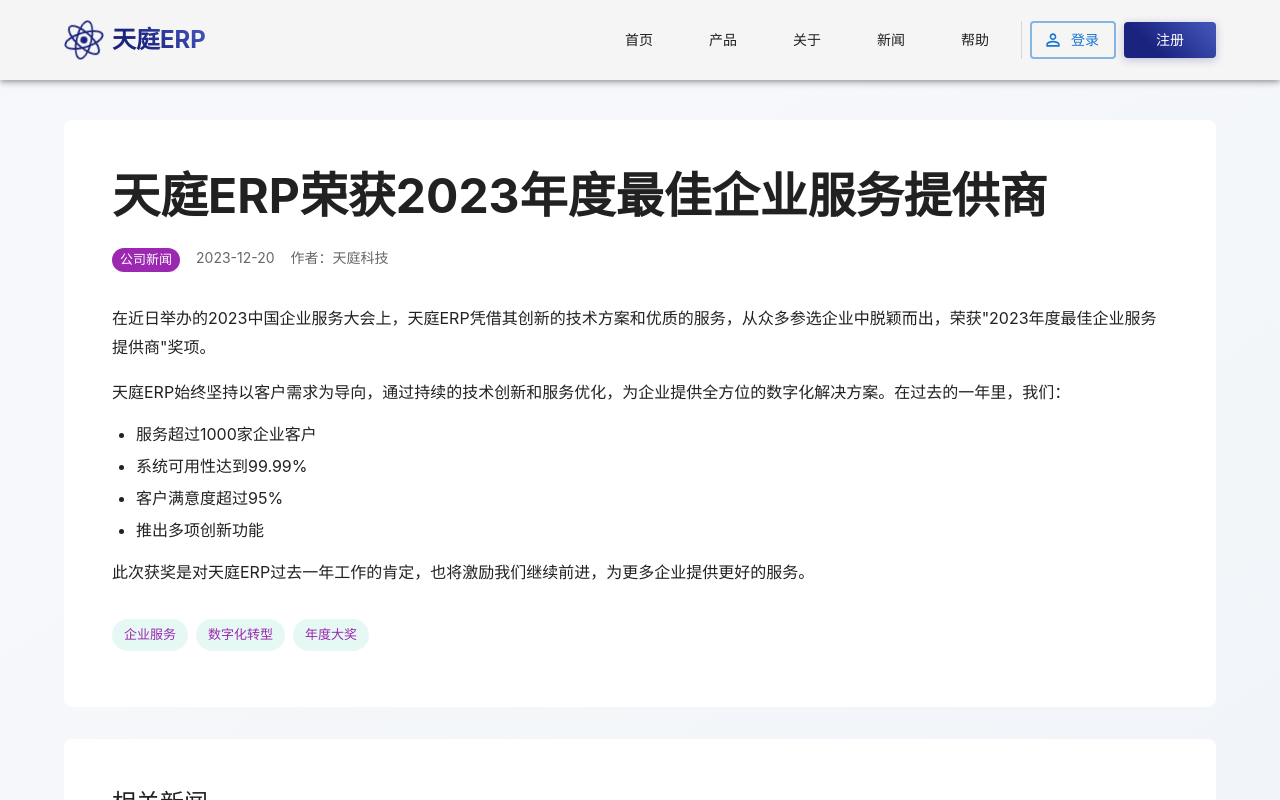
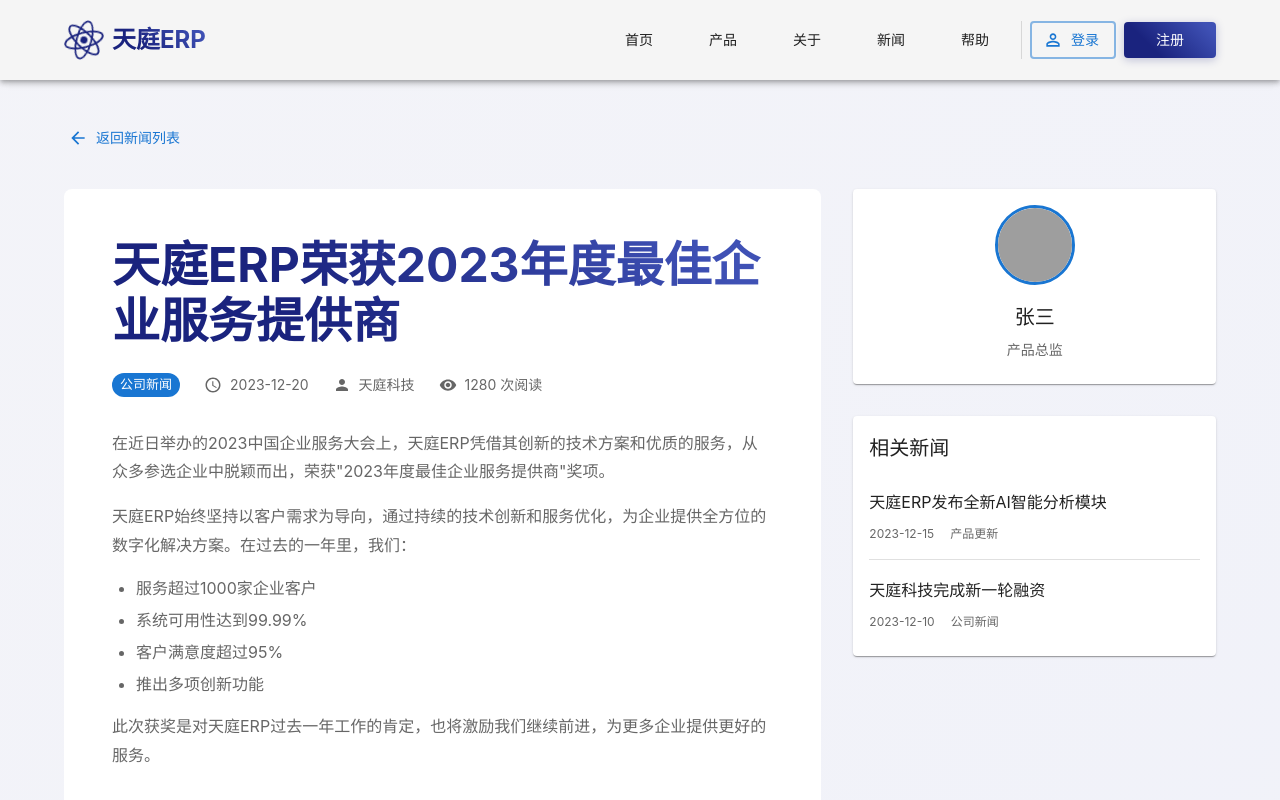
Before and after one commit to leeezw/official-website, a Next.js app: page /news/1 in a window 1280 px wide. Shown: the top 800 px of the page. Built offline with nearby package versions, Linux system fonts and the light colour scheme; grey boxes are pictures that could not be loaded.

Commit message:
新闻页面统一

```diff
--- a/app/components/theme.ts
+++ b/app/components/theme.ts
@@ -104,62 +104,79 @@ const theme = createTheme({
         },
         outlined: {
           borderWidth: '2px',
+          borderColor: '#1A237E',
+          color: '#1A237E',
           '&:hover': {
             borderWidth: '2px',
+            borderColor: '#3F51B5',
+            backgroundColor: 'rgba(26, 35, 126, 0.04)',
           },
         },
-      },
-    },
-    MuiAppBar: {
-      styleOverrides: {
-        root: {
-          backgroundColor: 'rgba(255, 255, 255, 0.95)',
-          backdropFilter: 'blur(10px)',
-          boxShadow: '0 2px 10px rgba(26, 35, 126, 0.1)',
-        },
-      },
-    },
-    MuiCard: {
-      styleOverrides: {
-        root: {
-          boxShadow: '0 4px 20px rgba(26, 35, 126, 0.1)',
-          transition: 'all 0.3s ease',
+        text: {
+          color: '#1A237E',
           '&:hover': {
-            transform: 'translateY(-8px)',
-            boxShadow: '0 8px 30px rgba(26, 35, 126, 0.15)',
+            backgroundColor: 'rgba(26, 35, 126, 0.04)',
           },
-        },
-      },
-    },
-    MuiTypography: {
-      styleOverrides: {
-        root: {
-          fontFamily: 'PingFang SC',
         },
       },
     },
     MuiTextField: {
       styleOverrides: {
         root: {
-          fontFamily: 'PingFang SC',
           '& .MuiOutlinedInput-root': {
+            fontFamily: 'PingFang SC',
+            '& fieldset': {
+              borderColor: 'rgba(26, 35, 126, 0.2)',
+              transition: 'all 0.3s ease',
+            },
             '&:hover fieldset': {
               borderColor: '#1A237E',
             },
             '&.Mui-focused fieldset': {
               borderColor: '#1A237E',
+              borderWidth: '2px',
             },
+            '& input': {
+              color: '#1A237E',
+              '&::placeholder': {
+                color: 'rgba(26, 35, 126, 0.5)',
+                opacity: 1,
+              },
+            },
+            '& textarea': {
+              color: '#1A237E',
+              '&::placeholder': {
+                color: 'rgba(26, 35, 126, 0.5)',
+                opacity: 1,
+              },
+            },
+          },
+          '& .MuiInputLabel-root': {
+            color: 'rgba(26, 35, 126, 0.7)',
+            '&.Mui-focused': {
+              color: '#1A237E',
+            },
+          },
+          '& .MuiInputAdornment-root': {
+            color: 'rgba(26, 35, 126, 0.5)',
           },
         },
       },
     },
-    MuiInputLabel: {
+    MuiInputBase: {
       styleOverrides: {
-        root: {
-          fontFamily: 'PingFang SC',
-          '&.Mui-focused': {
-            color: '#1A237E',
+        input: {
+          '&::placeholder': {
+            color: 'rgba(26, 35, 126, 0.5)',
+            opacity: 1,
           },
+        },
+      },
+    },
+    MuiSelect: {
+      styleOverrides: {
+        icon: {
+          color: 'rgba(26, 35, 126, 0.5)',
         },
       },
     },
@@ -175,6 +192,30 @@ const theme = createTheme({
             backgroundColor: 'rgba(26, 35, 126, 0.2)',
           },
         },
+        outlined: {
+          borderColor: 'rgba(26, 35, 126, 0.3)',
+          color: '#1A237E',
+          '&:hover': {
+            backgroundColor: 'rgba(26, 35, 126, 0.04)',
+          },
+        },
+      },
+    },
+    MuiIconButton: {
+      styleOverrides: {
+        root: {
+          color: '#1A237E',
+          '&:hover': {
+            backgroundColor: 'rgba(26, 35, 126, 0.04)',
+          },
+        },
+      },
+    },
+    MuiDivider: {
+      styleOverrides: {
+        root: {
+          borderColor: 'rgba(26, 35, 126, 0.1)',
+        },
       },
     },
     MuiLink: {
@@ -187,10 +228,68 @@ const theme = createTheme({
         },
       },
     },
-    MuiDivider: {
+    MuiAccordion: {
       styleOverrides: {
         root: {
-          borderColor: 'rgba(26, 35, 126, 0.1)',
+          '&.Mui-expanded': {
+            margin: 0,
+          },
+        },
+      },
+    },
+    MuiAccordionSummary: {
+      styleOverrides: {
+        expandIconWrapper: {
+          color: '#1A237E',
+        },
+      },
+    },
+    MuiStepIcon: {
+      styleOverrides: {
+        root: {
+          color: 'rgba(26, 35, 126, 0.3)',
+          '&.Mui-active': {
+            color: '#1A237E',
+          },
+          '&.Mui-completed': {
+            color: '#3F51B5',
+          },
+        },
+        text: {
+          fill: '#FFFFFF',
+        },
+      },
+    },
+    MuiStepLabel: {
+      styleOverrides: {
+        label: {
+          color: 'rgba(26, 35, 126, 0.7)',
+          '&.Mui-active': {
+            color: '#1A237E',
+          },
+          '&.Mui-completed': {
+            color: '#3F51B5',
+          },
+        },
+      },
+    },
+    MuiAlert: {
+      styleOverrides: {
+        standardSuccess: {
+          backgroundColor: 'rgba(0, 184, 148, 0.1)',
+          color: '#00B894',
+        },
+        standardError: {
+          backgroundColor: 'rgba(255, 71, 87, 0.1)',
+          color: '#FF4757',
+        },
+        standardWarning: {
+          backgroundColor: 'rgba(255, 177, 66, 0.1)',
+          color: '#FFB142',
+        },
+        standardInfo: {
+          backgroundColor: 'rgba(26, 35, 126, 0.1)',
+          color: '#1A237E',
         },
       },
     },
--- a/app/news/[id]/page.tsx
+++ b/app/news/[id]/page.tsx
@@ -1,17 +1,28 @@
 'use client';
 import React from 'react';
-import { Box, Container, Typography, Chip, Divider, Button } from '@mui/material';
+import {
+  Box, Container, Typography, Chip, Divider, Button,
+  Grid, Card, CardContent, Avatar, Stack
+} from '@mui/material';
 import { useRouter } from 'next/navigation';
 import Header from '../../components/Header';
 import Footer from '../../components/Footer';
+import AccessTimeIcon from '@mui/icons-material/AccessTime';
+import PersonIcon from '@mui/icons-material/Person';
+import RemoveRedEyeIcon from '@mui/icons-material/RemoveRedEye';
+import ArrowBackIcon from '@mui/icons-material/ArrowBack';
 
-// 模拟新闻数据
-const newsDetail = {
-  id: 1,
+// 模拟新闻数据服务
+const getNewsDetail = (id: string) => {
+  // 实际项目中这里应该是API调用
+  return {
+    id: parseInt(id),
     title: '天庭ERP荣获2023年度最佳企业服务提供商',
     date: '2023-12-20',
     category: '公司新闻',
     author: '天庭科技',
+    readTime: '5分钟',
+    views: 1280,
     content: `
       <p>在近日举办的2023中国企业服务大会上，天庭ERP凭借其创新的技术方案和优质的服务，从众多参选企业中脱颖而出，荣获"2023年度最佳企业服务提供商"奖项。</p>
 
@@ -25,24 +36,51 @@ const newsDetail = {
       </ul>
 
       <p>此次获奖是对天庭ERP过去一年工作的肯定，也将激励我们继续前进，为更多企业提供更好的服务。</p>
+
+      <h3>创新技术方案</h3>
+      <p>天庭ERP在过去一年中推出了多项创新功能，包括：</p>
+      <ul>
+        <li>AI智能决策支持系统</li>
+        <li>全新的数据可视化平台</li>
+        <li>智能工作流引擎</li>
+        <li>多维度数据分析工具</li>
+      </ul>
+
+      <h3>服务升级</h3>
+      <p>为了提供更好的服务体验，我们：</p>
+      <ul>
+        <li>扩大了技术支持团队规模</li>
+        <li>提供7*24小时在线支持</li>
+        <li>推出企业专属顾问服务</li>
+        <li>建立了完善的培训体系</li>
+      </ul>
     `,
-  tags: ['企业服务', '数字化转型', '年度大奖'],
-  relatedNews: [
+    tags: ['企业服务', '数字化转型', '年度大奖', '技术创新'],
+    author_info: {
+      name: '张三',
+      position: '产品总监',
+      avatar: '/avatars/author.jpg'
+    },
+    related_news: [
       {
         id: 2,
         title: '天庭ERP发布全新AI智能分析模块',
         date: '2023-12-15',
+        category: '产品更新'
       },
       {
         id: 3,
         title: '天庭科技完成新一轮融资',
         date: '2023-12-10',
-    },
-  ],
+        category: '公司新闻'
+      }
+    ]
+  };
 };
 
-export default function NewsDetail() {
+export default function NewsDetail({ params }: { params: { id: string } }) {
   const router = useRouter();
+  const newsDetail = getNewsDetail(params.id);
 
   return (
     <Box>
@@ -51,10 +89,22 @@ export default function NewsDetail() {
         sx={{
           pt: 15,
           pb: 10,
-          background: 'linear-gradient(145deg, #f6f8fb 30%, #f0f4f8 90%)',
+          background: 'linear-gradient(135deg, rgba(26, 35, 126, 0.05) 0%, rgba(63, 81, 181, 0.08) 100%)',
         }}
       >
         <Container maxWidth="lg">
+          {/* 返回按钮 */}
+          <Button
+            startIcon={<ArrowBackIcon />}
+            onClick={() => router.push('/news')}
+            sx={{ mb: 4 }}
+          >
+            返回新闻列表
+          </Button>
+
+          <Grid container spacing={4}>
+            {/* 主要内容 */}
+            <Grid item xs={12} md={8}>
               <Box
                 sx={{
                   backgroundColor: 'white',
@@ -69,38 +119,62 @@ export default function NewsDetail() {
                   sx={{
                     fontWeight: 700,
                     mb: 3,
+                    background: 'linear-gradient(45deg, #1A237E 30%, #3F51B5 90%)',
+                    WebkitBackgroundClip: 'text',
+                    WebkitTextFillColor: 'transparent',
                   }}
                 >
                   {newsDetail.title}
                 </Typography>
 
-            <Box sx={{ mb: 4, display: 'flex', gap: 2, flexWrap: 'wrap' }}>
+                <Box sx={{ mb: 4, display: 'flex', gap: 3, flexWrap: 'wrap' }}>
                   <Chip
                     label={newsDetail.category}
-                color="secondary"
+                    color="primary"
                     size="small"
                   />
+                  <Box sx={{ display: 'flex', alignItems: 'center', gap: 1 }}>
+                    <AccessTimeIcon sx={{ fontSize: 18, color: 'text.secondary' }} />
                     <Typography variant="body2" color="text.secondary">
                       {newsDetail.date}
                     </Typography>
+                  </Box>
+                  <Box sx={{ display: 'flex', alignItems: 'center', gap: 1 }}>
+                    <PersonIcon sx={{ fontSize: 18, color: 'text.secondary' }} />
                     <Typography variant="body2" color="text.secondary">
-                作者：{newsDetail.author}
+                      {newsDetail.author}
                     </Typography>
+                  </Box>
+                  <Box sx={{ display: 'flex', alignItems: 'center', gap: 1 }}>
+                    <RemoveRedEyeIcon sx={{ fontSize: 18, color: 'text.secondary' }} />
+                    <Typography variant="body2" color="text.secondary">
+                      {newsDetail.views} 次阅读
+                    </Typography>
+                  </Box>
                 </Box>
 
                 <Box
+                  className="article-content"
                   dangerouslySetInnerHTML={{ __html: newsDetail.content }}
                   sx={{
                     '& p': {
                       mb: 2,
                       lineHeight: 1.8,
+                      color: 'text.secondary',
+                    },
+                    '& h3': {
+                      mt: 4,
+                      mb: 2,
+                      fontWeight: 600,
+                      color: 'primary.main',
                     },
                     '& ul': {
                       mb: 2,
                       pl: 3,
-                },
                       '& li': {
                         mb: 1,
+                        color: 'text.secondary',
+                      },
                     },
                   }}
                 />
@@ -113,60 +187,77 @@ export default function NewsDetail() {
                       sx={{
                         mr: 1,
                         mb: 1,
-                    backgroundColor: 'rgba(0, 184, 148, 0.1)',
-                    color: 'secondary.main',
+                        backgroundColor: 'rgba(26, 35, 126, 0.1)',
+                        color: 'primary.main',
                       }}
                     />
                   ))}
                 </Box>
               </Box>
+            </Grid>
+
+            {/* 侧边栏 */}
+            <Grid item xs={12} md={4}>
+              {/* 作者信息 */}
+              <Card sx={{ mb: 4 }}>
+                <CardContent sx={{ textAlign: 'center' }}>
+                  <Avatar
+                    src={newsDetail.author_info.avatar}
+                    sx={{
+                      width: 80,
+                      height: 80,
+                      mx: 'auto',
+                      mb: 2,
+                      border: '3px solid',
+                      borderColor: 'primary.main',
+                    }}
+                  />
+                  <Typography variant="h6" gutterBottom>
+                    {newsDetail.author_info.name}
+                  </Typography>
+                  <Typography variant="body2" color="text.secondary">
+                    {newsDetail.author_info.position}
+                  </Typography>
+                </CardContent>
+              </Card>
 
               {/* 相关新闻 */}
-          <Box
-            sx={{
-              backgroundColor: 'white',
-              borderRadius: 2,
-              p: { xs: 3, md: 6 },
-            }}
-          >
-            <Typography variant="h5" gutterBottom sx={{ mb: 3 }}>
+              <Card>
+                <CardContent>
+                  <Typography variant="h6" gutterBottom sx={{ mb: 3 }}>
                     相关新闻
                   </Typography>
-            <Divider sx={{ mb: 3 }} />
-            {newsDetail.relatedNews.map((news, index) => (
-              <Box
-                key={index}
-                sx={{
-                  mb: 2,
-                  '&:last-child': { mb: 0 },
-                }}
-              >
+                  <Stack spacing={2}>
+                    {newsDetail.related_news.map((news, index) => (
+                      <Box key={index}>
                         <Typography
                           variant="subtitle1"
                           sx={{
                             cursor: 'pointer',
-                    '&:hover': { color: 'secondary.main' },
+                            '&:hover': { color: 'primary.main' },
                           }}
                           onClick={() => router.push(`/news/${news.id}`)}
                         >
                           {news.title}
                         </Typography>
-                <Typography variant="body2" color="text.secondary">
+                        <Box sx={{ display: 'flex', gap: 2, mt: 1 }}>
+                          <Typography variant="caption" color="text.secondary">
                             {news.date}
                           </Typography>
+                          <Typography variant="caption" color="text.secondary">
+                            {news.category}
+                          </Typography>
+                        </Box>
+                        {index < newsDetail.related_news.length - 1 && (
+                          <Divider sx={{ mt: 2 }} />
+                        )}
                       </Box>
                     ))}
-          </Box>
-
-          <Box sx={{ mt: 4, textAlign: 'center' }}>
-            <Button
-              variant="outlined"
-              color="primary"
-              onClick={() => router.push('/news')}
-            >
-              返回新闻列表
-            </Button>
-          </Box>
+                  </Stack>
+                </CardContent>
+              </Card>
+            </Grid>
+          </Grid>
         </Container>
       </Box>
       <Footer />
--- a/app/news/page.tsx
+++ b/app/news/page.tsx
@@ -9,6 +9,7 @@ import TrendingUpIcon from '@mui/icons-material/TrendingUp';
 import NewReleasesIcon from '@mui/icons-material/NewReleases';
 import Header from '../components/Header';
 import Footer from '../components/Footer';
+import { useRouter } from 'next/navigation';
 
 const categories = ['全部', '公司新闻', '产品更新', '行业动态', '技术分享'];
 
@@ -52,6 +53,7 @@ const newsData = [
 export default function News() {
   const [selectedCategory, setSelectedCategory] = useState('全部');
   const [searchTerm, setSearchTerm] = useState('');
+  const router = useRouter();
 
   const filteredNews = newsData.filter(news =>
     (selectedCategory === '全部' || news.category === selectedCategory) &&
@@ -233,6 +235,7 @@ export default function News() {
                         <Button
                           variant="outlined"
                           color="primary"
+                          onClick={() => router.push(`/news/${news.id}`)}
                           sx={{
                             borderWidth: 2,
                             '&:hover': {
@@ -318,6 +321,7 @@ export default function News() {
                       <Button
                         variant="outlined"
                         color="primary"
+                        onClick={() => router.push(`/news/${news.id}`)}
                         sx={{
                           borderWidth: 2,
                           '&:hover': {
```
Lines whose indentation alone changed are shown as unchanged.
